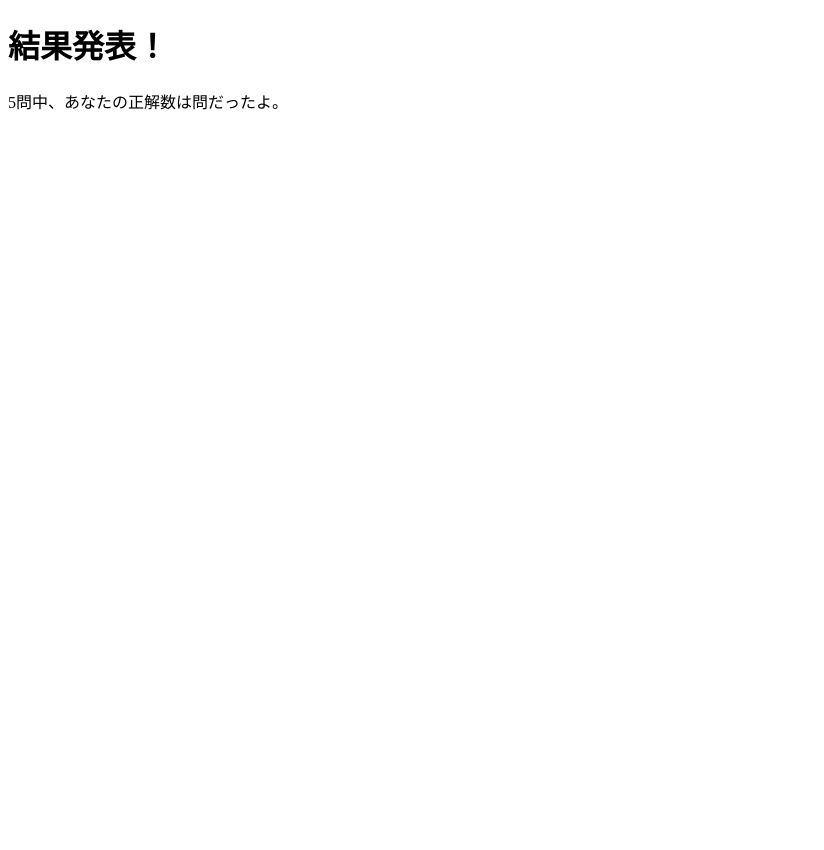
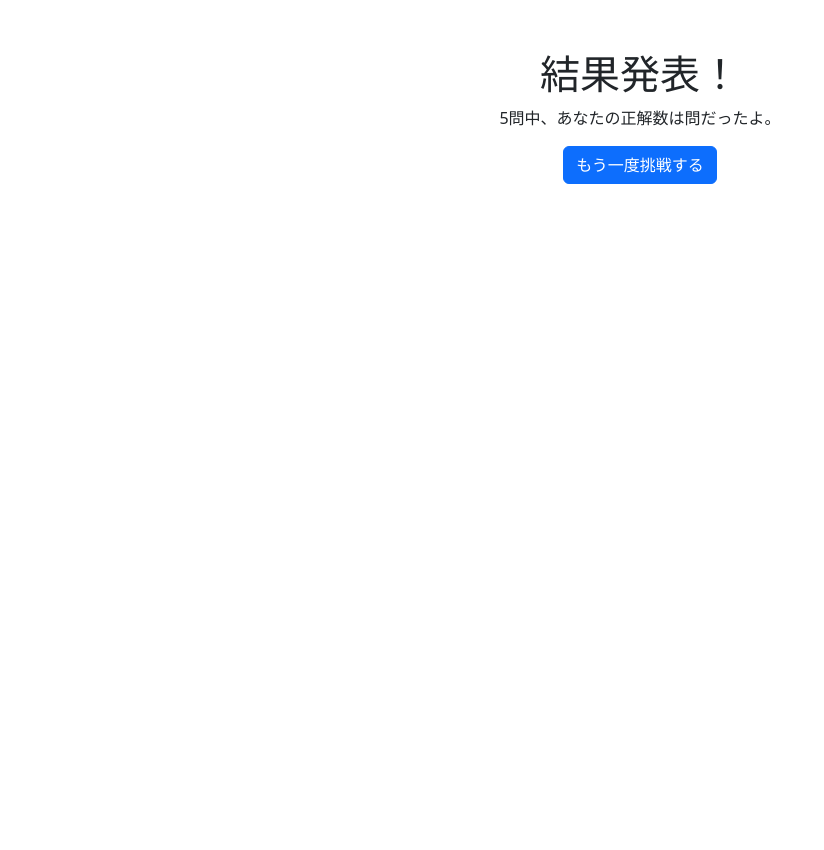
Before and after one commit to saki-44/mini_quiz_app, a Rails app: page /result in a window 1280 px wide. Shown: the whole page, without its empty margins (0-824 px from the left). Before the commit the page ends 110 px from the top, so only its background shows below. Run offline with Rails 7, Linux system fonts and the light colour scheme; style sheets or scripts are compiled from the project's sources; some libraries are stand-ins or nearby versions.

Commit message:
フロント体裁整え

```diff
--- /dev/null
+++ b/app/assets/stylesheets/application.scss
@@ -0,0 +1,28 @@
+@import "bootstrap";
+
+.container {
+  display: flex;
+  flex-direction: column;
+  justify-content: flex-start; /* 上端に寄せる */
+  align-items: center;
+  margin-top: 50px; /* 上マージンを追加して調整 */
+  height: 100vh;
+}
+
+@media (min-width: 768px) {
+  .container {
+      width: 750px;
+      }
+  }
+
+@media (min-width: 992px) {
+  .container {
+      width: 970px;
+      }
+  }
+
+@media (min-width: 1200px) {
+  .container {
+      width: 1170px;
+      }
+  }
--- a/app/controllers/questions_controller.rb
+++ b/app/controllers/questions_controller.rb
@@ -1,5 +1,8 @@
 class QuestionsController < ApplicationController
   before_action :set_question, only: [:show]
+  def top
+
+  end
 
   def show
     @question = Question.find(params[:id])
--- a/app/views/questions/result.html.erb
+++ b/app/views/questions/result.html.erb
@@ -1,2 +1,5 @@
-<h1>結果発表！</h1>
-<p>5問中、あなたの正解数は<%= @result %>問だったよ。</p>
+<div class="container">
+  <h1>結果発表！</h1>
+  <p>5問中、あなたの正解数は<%= @result %>問だったよ。</p>
+
+  <%= link_to "もう一度挑戦する", root_path, class: 'btn btn-primary' %>
--- /dev/null
+++ b/app/views/questions/top.html.erb
@@ -0,0 +1,4 @@
+<div class="container">
+  <h1>クイズトップ</h1>
+  <%= link_to "クイズに挑戦する", question_path(1), class: 'btn btn-primary' %>
+</div>
--- a/config/routes.rb
+++ b/config/routes.rb
@@ -1,4 +1,5 @@
 Rails.application.routes.draw do
+  root to: 'questions#top'
   get '/result', to: 'questions#result', as: :result
   resources :questions do
     resources :choices, only: [:create, :edit, :update, :destroy]
```
Also changed, not shown: app/assets/stylesheets/application.css (deleted, +0 -15 lines), app/views/questions/show.html.erb (+14 -9 lines), Gemfile, Gemfile.lock, app/assets/stylesheets/top.scss (added).
